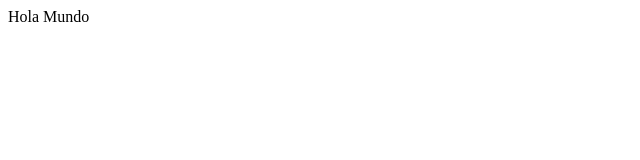
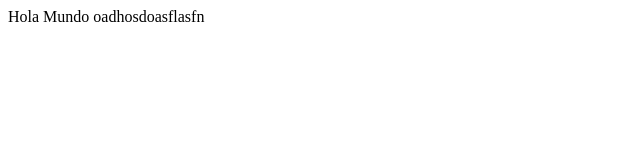
Before and after one commit to MartinBomar/taller_cicomp_2016, a plain HTML site: page index.html in a window 1280 px wide. Shown: the whole page, without its empty margins (0-640 px from the left). Drawn offline with Linux system fonts and the light colour scheme.

Commit message:
Archivo index del sitio

```diff
--- a/index.html
+++ b/index.html
@@ -3,5 +3,6 @@
 </head>
 <body>
 Hola Mundo
+oadhosdoasflasfn
 </body>
 </html
```
